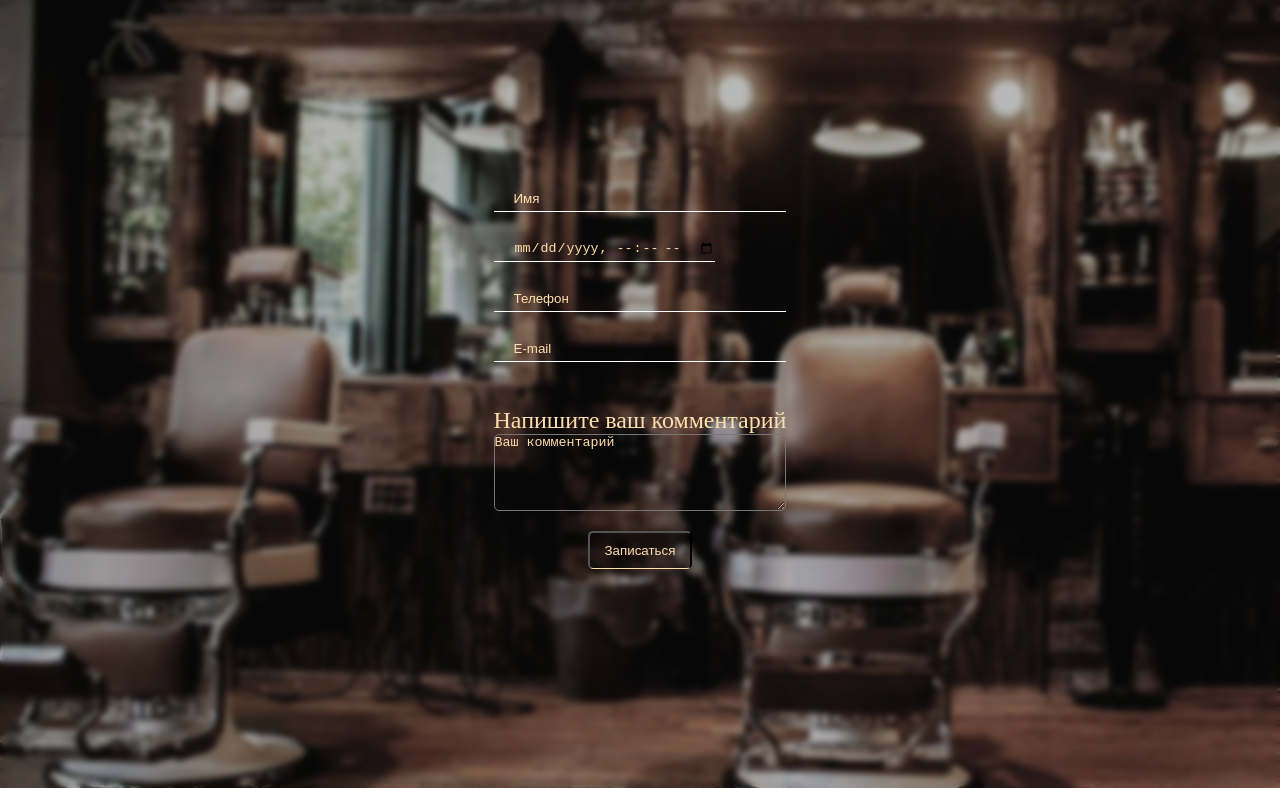
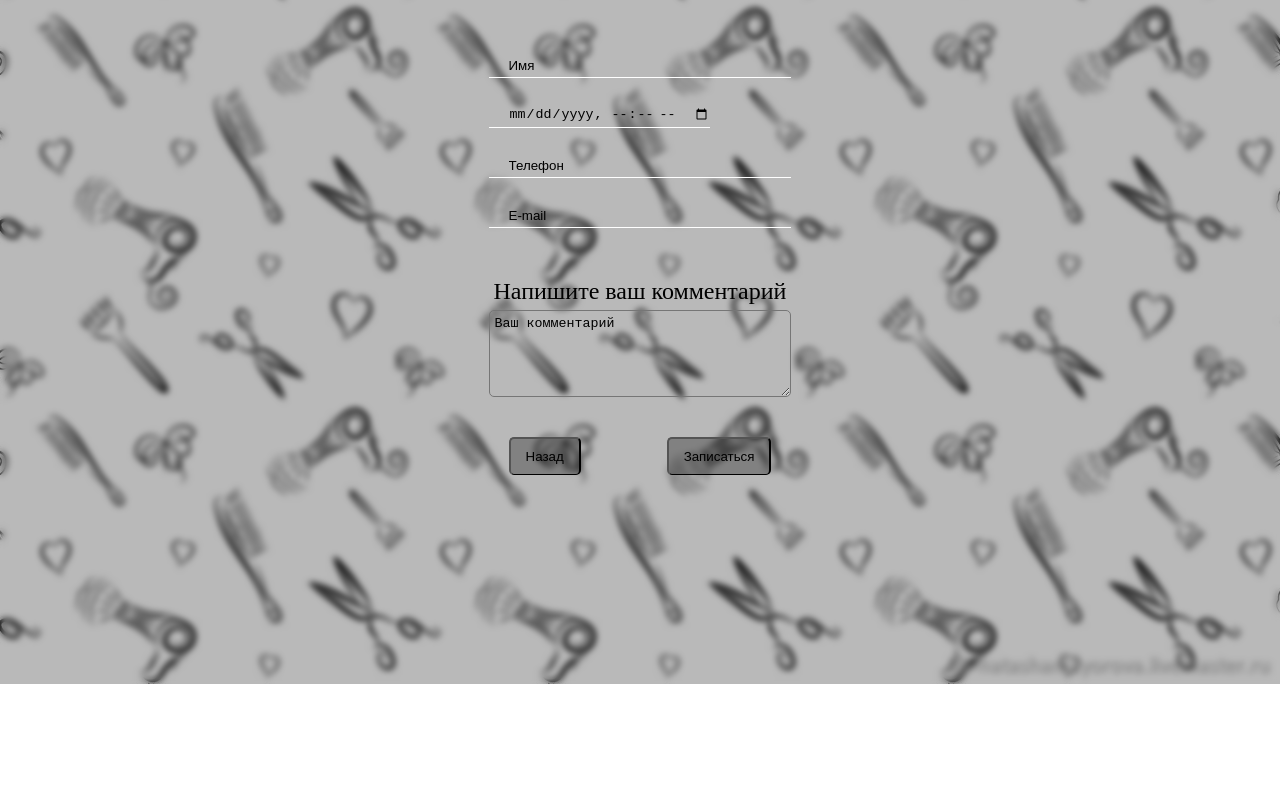
Before and after one commit to egricxx/barbershop, a plain HTML site: page pages/record.html in a window 1280 px wide. Shown: the part 116-904 px from the top of the page. After the commit the page ends 800 px from the top, so only its background shows below. Drawn offline with Linux system fonts and the light colour scheme.

Commit message:
Изменения

```diff
--- a/css/record_style.css
+++ b/css/record_style.css
@@ -11,17 +11,17 @@
 }
 
 button {
-    background-color: transparent;
-    color: navajowhite;
-    border-bottom: 1px solid navajowhite;
+    color: black;
+    border-bottom: 1px solid black;
     border-radius: 5px;
     background: rgba(0, 0, 0, 0.3);
     padding: 10px 15px;
     cursor: pointer;
+    margin: 20px;
 }
 
 body {
-    background: url(../images/fon2.jpg);
+    background: url(../images/fon10.jpg);
 }
 
 .logo {
@@ -44,7 +44,7 @@ body {
     padding: 80px 60px 100px;
     background: rgba(26, 25, 25, 0.3);
     backdrop-filter: blur(3px);
-    color: navajowhite;
+    color: black;
 }
 
 
@@ -55,7 +55,7 @@ input {
     border: none;
     border-bottom: 1px solid white;
     padding-left: 20px;
-    color: navajowhite;
+    color: black;
 }
 
 .name {
@@ -72,12 +72,17 @@ input {
 }
 
 *::placeholder {
-    color: navajowhite;
+    color: black;
 }
 
 .text_area {
     display: flex;
     flex-direction: column;
+
+}
+
+.text_area p {
+    padding: 5px;
 }
 
 .message {
@@ -88,10 +93,20 @@ textarea {
     background: transparent;
     color: white;
     border-radius: 5px;
+    padding: 5px;
 }
+
+
 
 .send {
     margin-top: 20px;
     text-align: center;
     text-decoration: none;
+    display: flex;
+    justify-content: space-between;
 }
+
+.send a {
+    color: black;
+    text-decoration: none;
+}
--- a/pages/record.html
+++ b/pages/record.html
@@ -9,15 +9,6 @@
     <link rel="icon" href="../images/free.icon.ico">
 </head>
 <body>
-
-    <header class="header">
-
-        <div class="logo">
-            <a href="../index.html">
-                <img src="../images/titan.jpg" alt="TitaN">
-            </a>
-        </div>
-    </header>
 
     <div class="container">
 
@@ -36,9 +27,16 @@
 
 
             <div class="send">
-                <a href="../index.html">
-                    <button>Записаться</button>
-                </a>
+                <div>
+                    <button>
+                        <a href="../index.html">Назад</a>
+                    </button>
+                </div>
+                <div>
+                    <button>
+                        <a href="../index.html">Записаться</a>
+                    </button>
+                </div>
             </div>
 
         </form>
```
Also changed, not shown: css/style.css (+35 -1 lines), index.html (+14 -2 lines), images/chat.png (added), images/cloud.png (added), images/fastwind.png (added), images/fon.png (added), images/fon17.jpg (added), images/news.png (added), images/nightobl.png (added), images/photo.png (added), images/rain.png (added), images/record.png (added), images/sun.png (added), images/sun2.png (added), 1 more files.
